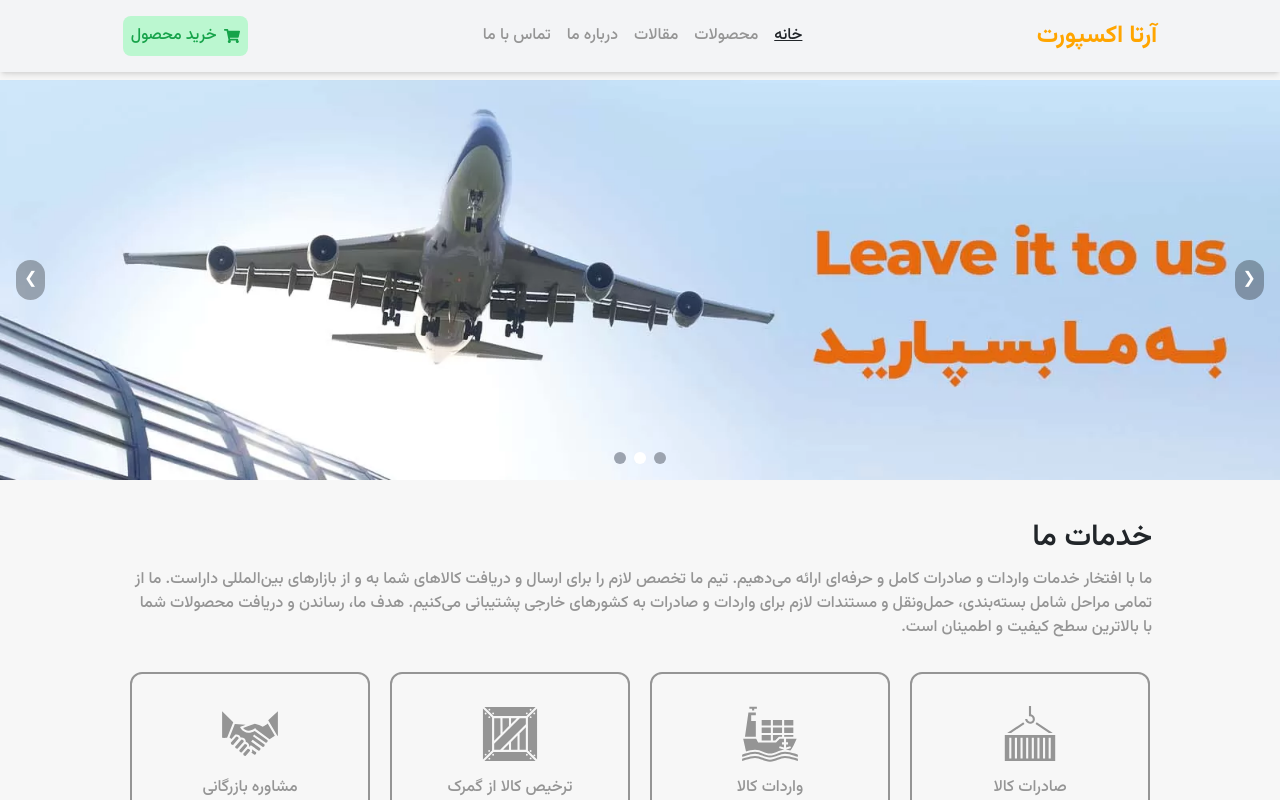
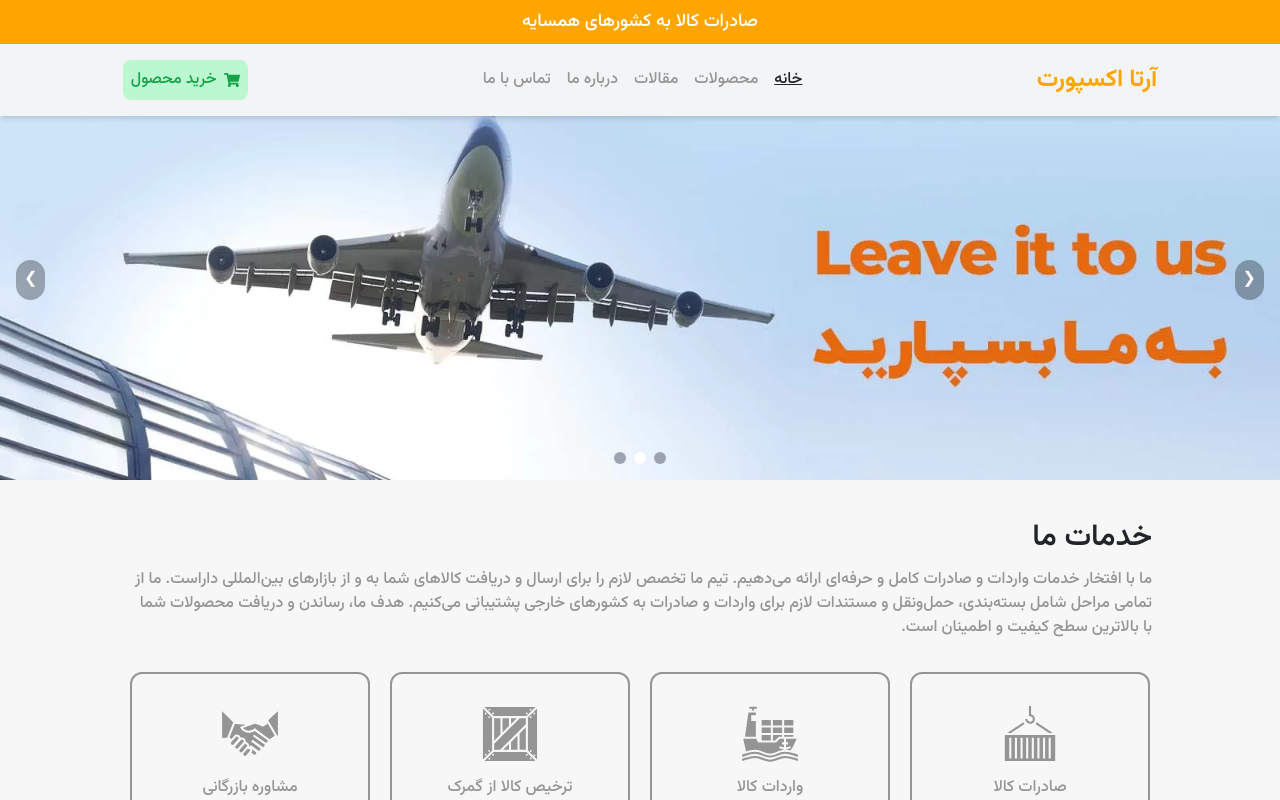
Before and after one commit to MianajiAli/arta-export, a Next.js app: page / in a window 1280 px wide. Shown: the top 800 px of the page. Built offline with nearby package versions, Linux system fonts and the light colour scheme.

Commit message:
add notificationbar

```diff
--- a/components/Header.js
+++ b/components/Header.js
@@ -1,8 +1,10 @@
+// components/Navbar.js
+
 "use client";
 
 import Link from "next/link";
 import { usePathname } from "next/navigation";
-import { useState } from "react";
+import { useState, useEffect } from "react";
 import { HiMenu } from "react-icons/hi";
 import { FaShoppingCart } from "react-icons/fa";
 import HeaderModal from "./HeaderModal"; // Import the HeaderModal component
@@ -18,13 +20,33 @@ const links = [
 export default function Navbar() {
     const pathname = usePathname();
     const [menuOpen, setMenuOpen] = useState(false);
+    const [textIndex, setTextIndex] = useState(0);
+
+    const texts = [
+        "صادرات کالا به کشورهای همسایه",
+        "آرتا اکسپورت"
+    ];
+
+    useEffect(() => {
+        const interval = setInterval(() => {
+            setTextIndex((prevIndex) => (prevIndex + 1) % texts.length);
+        }, 3000); // تغییر متن هر 3 ثانیه
+
+        return () => clearInterval(interval);
+    }, []);
 
     const isActive = (url) => (pathname === url ? 'underline !text-text1' : '');
 
     return (
         <header className="bg-gray-100 shadow-md fixed w-full z-20">
+            {/* NotificationBar directly integrated */}
+            <div className="bg-primary text-white text-center py-2 text-xs sm:text-sm md:text-base lg:text-lg w-full">
+                <div className="flex justify-center items-center w-full">
+                    <span>{texts[textIndex]}</span>
+                </div>
+            </div>
             <nav className="w-10/12 mx-auto flex justify-between items-center p-4" dir="rtl">
-                <span className="text-2xl font-bold text-primary ">آرتا اکسپورت</span>
+                <span className="text-2xl font-bold text-primary">آرتا اکسپورت</span>
 
                 {/* دکمه منوی همبرگری */}
                 <button onClick={() => setMenuOpen(true)} className="text-2xl text-text1 lg:hidden">
--- /dev/null
+++ b/components/NotificationBar/NotificationBar.js
@@ -0,0 +1,27 @@
+"use client"
+
+import { useState, useEffect } from "react";
+
+export default function NotificationBar() {
+    const [textIndex, setTextIndex] = useState(0);
+    const texts = [
+        "صادرات کالا به کشورهای همسایه",
+        "آرتا اکسپورت"
+    ];
+
+    useEffect(() => {
+        const interval = setInterval(() => {
+            setTextIndex((prevIndex) => (prevIndex + 1) % texts.length);
+        }, 3000); // تغییر متن هر 3 ثانیه
+
+        return () => clearInterval(interval);
+    }, []);
+
+    return (
+        <div className="bg-primary text-white text-center py-2 text-xs sm:text-sm md:text-base lg:text-lg w-full">
+            <div className="flex justify-center items-center w-full">
+                <span>{texts[textIndex]}</span>
+            </div>
+        </div>
+    );
+}
```
